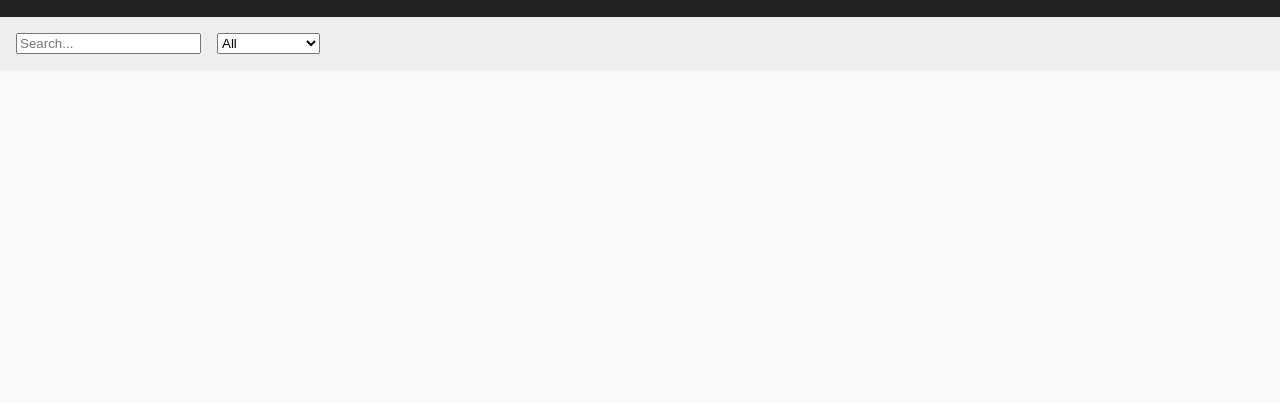
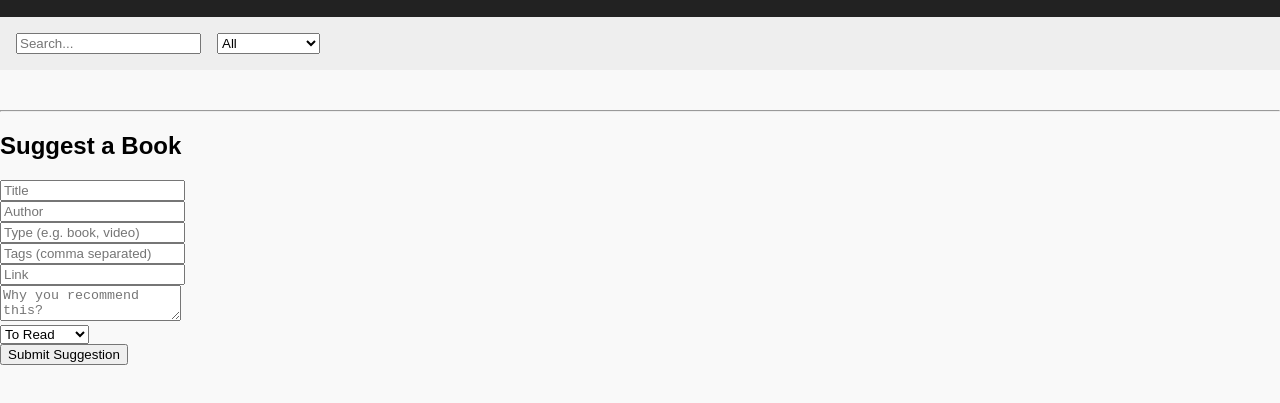
Before and after one commit to aryan9190/haclib, a plain HTML site: page frontend/index.html in a window 1280 px wide. Shown: the part 95-498 px from the top of the page. Drawn offline with Linux system fonts and the light colour scheme; no server answers.

Commit message:
Update index.html

```diff
--- a/frontend/index.html
+++ b/frontend/index.html
@@ -24,6 +24,25 @@
     </div>
 
     <main id="library"></main>
+    <hr>
+    <section id="suggest">
+        <h2>Suggest a Book</h2>
+        <form action="/api/suggestions" method="POST">
+            <input type="text" name="title" placeholder="Title" required><br>
+            <input type="text" name="author" placeholder="Author" required><br>
+            <input type="text" name="type" placeholder="Type (e.g. book, video)" required><br>
+            <input type="text" name="tags" placeholder="Tags (comma separated)"><br>
+            <input type="url" name="link" placeholder="Link" required><br>
+            <textarea name="notes" placeholder="Why you recommend this?"></textarea><br>
+            <select name="status">
+                <option value="to-read">To Read</option>
+                <option value="reading">Reading</option>
+                <option value="read">Have Read</option>
+            </select><br>
+            <button type="submit">Submit Suggestion</button>
+        </form>
+    </section>
+
     <script>
         async function loadLibrary() {
             const res = await fetch('/api/resources');
```
